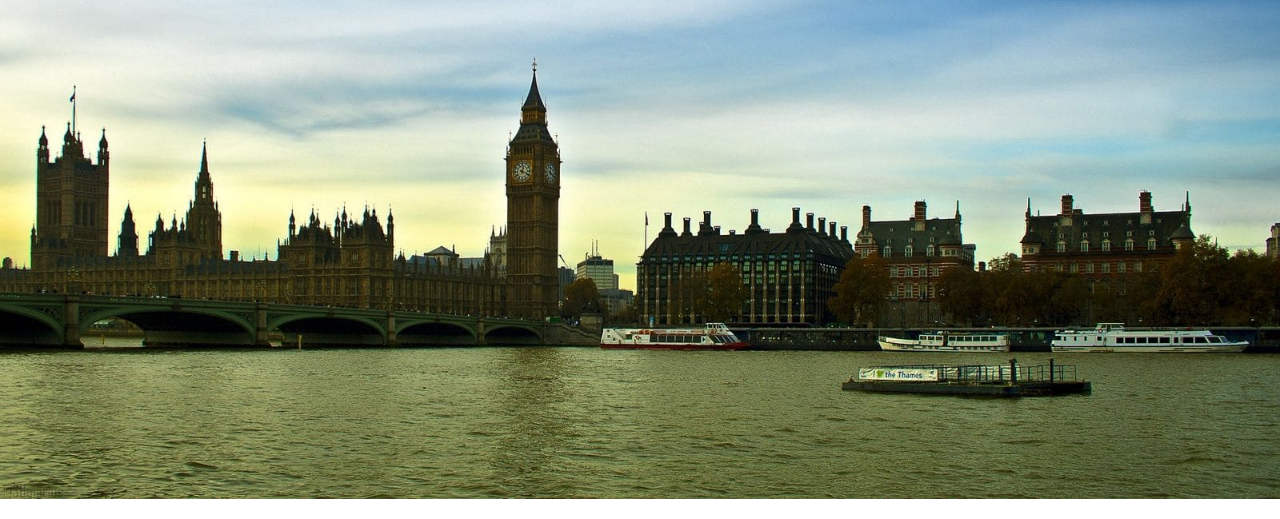
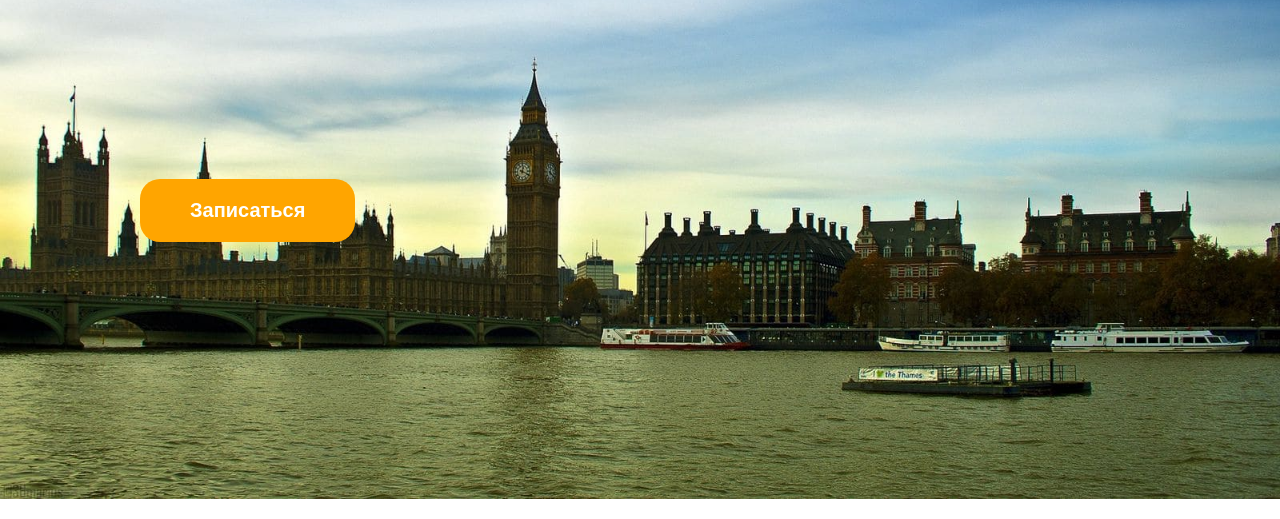
Before and after one commit to Reckue/landing-page, a plain HTML site: page index.html in a window 1280 px wide. Shown: the part 281-800 px from the top of the page. Drawn offline with Linux system fonts and the light colour scheme.

Commit message:
Update index.html

```diff
--- a/index.html
+++ b/index.html
@@ -13,6 +13,7 @@
     <div class="content">
       <div class="wrapper">
         <h1>Добро пожаловать в школу программирования<br> Reckue!</h1>
+        <a class="btn-order" href="#">Записаться</a>
       </div>
     </div>
     <div class="footer">
@@ -100,7 +101,17 @@
       width: 1000px;
       min-height: 600px;
     }
-
-    </style>
+    .btn-order {
+        border-radius: 20px;
+        background: #ffa500;
+        font-weight: 800;
+        padding: 20px 50px;
+        font-size: 20px;
+        color: #fff;
+        display: table;
+        margin: 200px 0 0 0;
+        text-decoration: none;
+    }
+  </style>
 
 </html>
```
